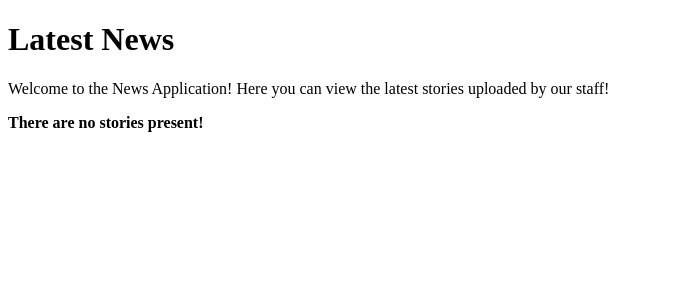
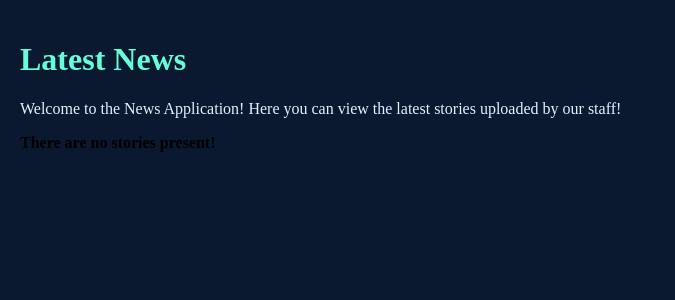
Before and after one commit to z-Shi/NewsApplication, a Django app: page / in a window 1280 px wide. Shown: the top 300 px of the page, without its empty margins (0-675 px from the left). Run offline with Django 3.2, Linux system fonts and the light colour scheme; data that the repository does not hold is empty.

Commit message:
Adding Stylesheet + Cleaning up Code

```diff
--- a/News_Project/settings.py
+++ b/News_Project/settings.py
@@ -15,7 +15,7 @@ import os
 # Build paths inside the project like this: os.path.join(BASE_DIR, ...)
 BASE_DIR = os.path.dirname(os.path.dirname(os.path.abspath(__file__)))
 TEMPLATE_DIR = os.path.join(BASE_DIR, 'templates')
-
+STATIC_DIR = os.path.join(BASE_DIR, 'static')
 
 # Quick-start development settings - unsuitable for production
 # See https://docs.djangoproject.com/en/2.1/howto/deployment/checklist/
@@ -119,4 +119,8 @@ USE_TZ = True
 # Static files (CSS, JavaScript, Images)
 # https://docs.djangoproject.com/en/2.1/howto/static-files/
 
+STATICFILES_DIRS = [STATIC_DIR, ]
+
 STATIC_URL = '/static/'
+
+STATIC_ROOT = os.path.join(BASE_DIR, 'assets')
--- a/news/models.py
+++ b/news/models.py
@@ -14,5 +14,8 @@ class Story(models.Model):
         self.last_visit = timezone.now()
         super(Story, self).save(*args, **kwargs)
 
+    class Meta:
+        verbose_name_plural = 'Stories'
+
     def __str__(self):
         return self.heading
--- /dev/null
+++ b/static/css/style.css
@@ -0,0 +1,38 @@
+:root {
+--colour-navy: #0a192f;
+--colour-light-navy: #172a45;
+--colour-lighter-slate: #ccd6f6;
+--colour-white: #e6f1ff;
+--colour-green: #64ffda;
+}
+
+body {
+	background-color: var(--colour-navy);
+	padding: 20px;
+	margin: 0px;
+}
+
+header h1 {
+    color: var(--colour-green);
+}
+
+header p {
+    color: var(--colour-white);
+}
+
+.story {
+    background-color: var(--colour-light-navy);
+    padding: 20px;
+}
+
+.heading {
+    color: var(--colour-green);
+}
+
+.content {
+    color: var(--colour-white);
+}
+
+.publication_date {
+    color: var(--colour-lighter-slate);
+}
--- a/templates/news/base.html
+++ b/templates/news/base.html
@@ -5,7 +5,8 @@
 
     <head>
 
-        <link rel="icon" href="{% static 'images/favicon.ico' %}">
+        <link rel="stylesheet" type="text/css" href="{% static 'css/style.css' %}" />
+        <link rel="icon" href="{% static 'images/favicon.ico' %}" />
 
         <title>
             News - {% block title_block %}{% endblock %}
--- a/templates/news/index.html
+++ b/templates/news/index.html
@@ -6,15 +6,21 @@
 {% endblock %}
 
 {% block body_block %}
-    <h1>Latest News</h1>
-    <p>Welcome to the News Application! Here you can view the latest stories uploaded by our staff!</p>
+    <header>
+        <h1>Latest News</h1>
+        <p>Welcome to the News Application! Here you can view the latest stories uploaded by our staff!</p>
+    </header>
 
     {% if stories %}
 
         {% for story in stories %}
-            <h3>{{ story.heading }}</h3>
-            <h4>{{ story.publication_date }}</h4>
-            <p>{{ story.content }}</p>
+            <section class="story">
+                <h3 class="heading">{{ story.heading }}</h3>
+                <h4 class="publication_date">{{ story.publication_date }}</h4>
+                <p class="content">{{ story.content }}</p>
+            </section>
+
+            <br />
         {% endfor %}
 
     {% else %}
```
